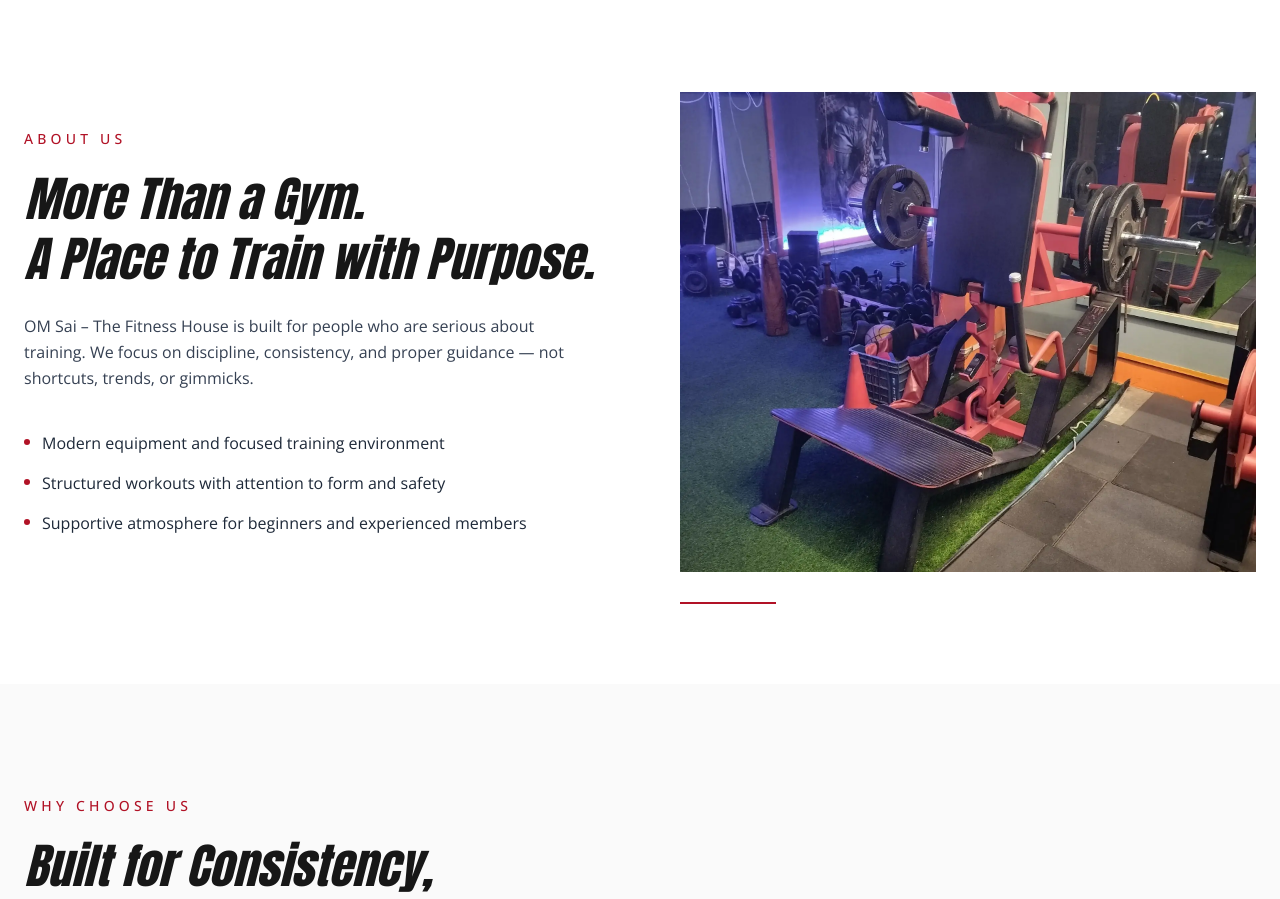
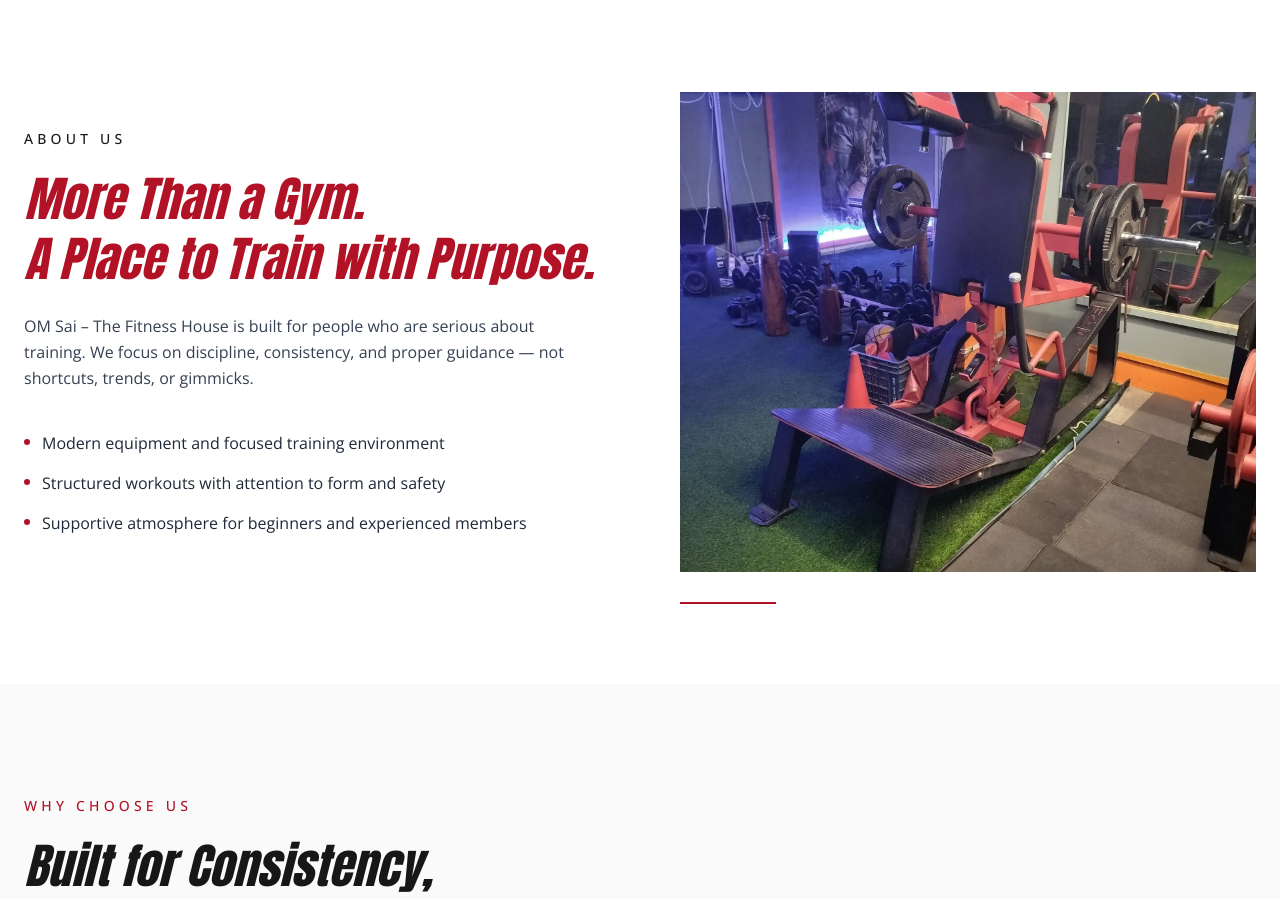
Before and after one commit to CwPranay/GymWebsite, a React (Vite) app: page / in a window 1280 px wide. Shown: the part 820-1719 px from the top of the page. Built offline with nearby package versions, Linux system fonts and the light colour scheme.

Commit message:
heading updated

```diff
--- a/src/components/About.jsx
+++ b/src/components/About.jsx
@@ -13,11 +13,11 @@
       >
         {/* LEFT: Content */}
         <div>
-          <p className="text-[color:#B11226] tracking-[0.3em] text-sm font-medium mb-5">
+          <p className=" tracking-[0.3em] text-sm font-medium mb-5">
             ABOUT US
           </p>
 
-          <h1 className="text-4xl md:text-5xl font-heading italic leading-tight">
+          <h1 className="text-4xl text-[#B11226] md:text-5xl font-heading italic leading-tight">
             More Than a Gym. <br />
             A Place to Train with Purpose.
           </h1>
```
